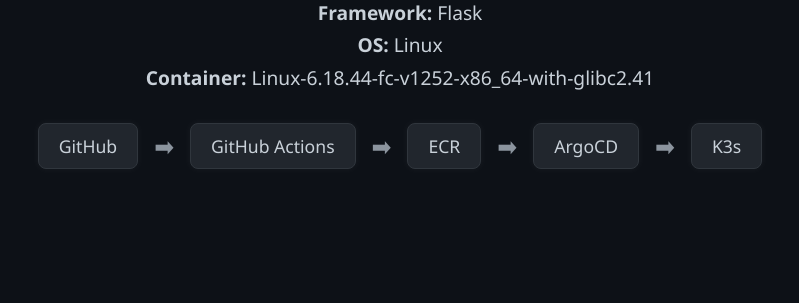
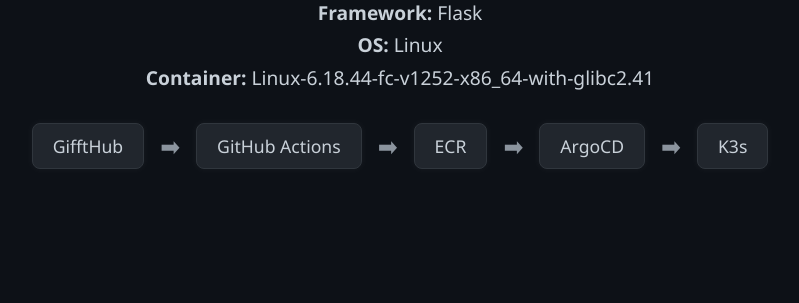
Before and after one commit to kernelpanic09/k3s_lab, a Flask app: page / in a window 1280 px wide. Shown: the part 289-592 px from the top of the page, without its empty margins (240-1039 px from the left). Run offline with Flask 3, Linux system fonts and the light colour scheme.

Commit message:
test pr validate 04

```diff
--- a/apps/demoapp/templates/index.html
+++ b/apps/demoapp/templates/index.html
@@ -31,7 +31,7 @@
 
   <section class="diagram">
     <div class="pipeline">
-      <div class="step">GitHub</div>
+      <div class="step">GifftHub</div>
       <div class="arrow">➡</div>
       <div class="step">GitHub Actions</div>
       <div class="arrow">➡</div>
```
